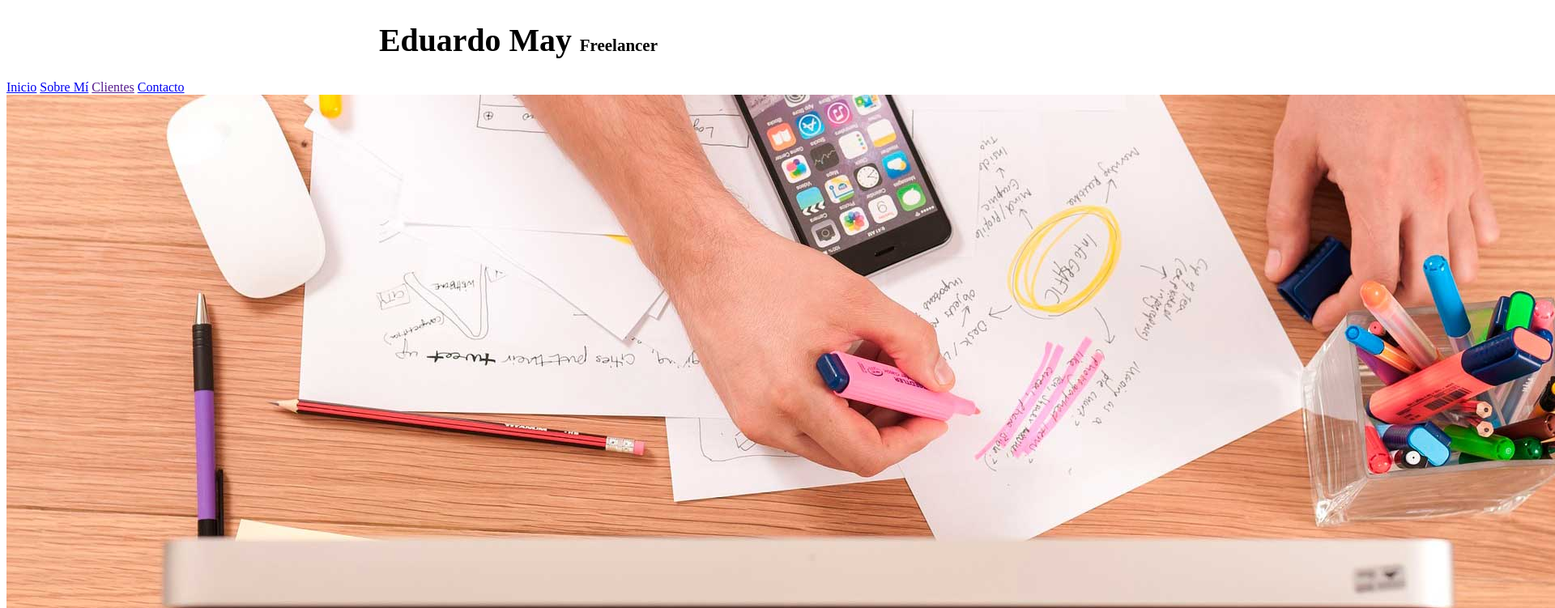
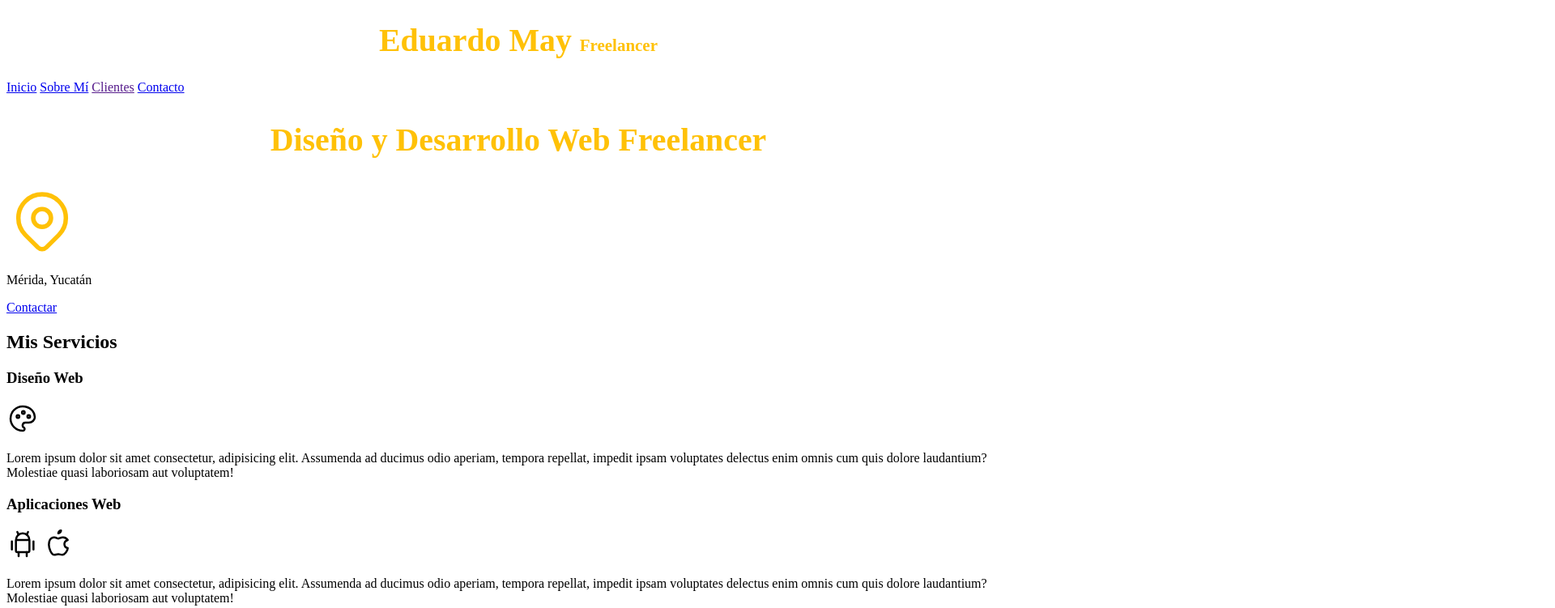
Before and after one commit to Eduardo-May-98/Sitio-Freelancer, a plain HTML site: page index.html in a window 1280 px wide. Shown: the top 751 px of the page at 81% size, 1920 px wide, since content can reach past the window. Drawn offline with Linux system fonts and the light colour scheme.

Commit message:
Se agrego una clase al h1

```diff
--- a/css/style.css
+++ b/css/style.css
@@ -1,14 +1,22 @@
+:root{
+    --blanco: #FFFFFF;
+    --oscuro: #212121;
+    --primario: #FFC107;
+    --secundario: #0097A7;
+    --gris: #757575;
+}
+
 html{
     font-size: 65.5%;
 }
 body{
     font-size: 16px; /* 1 rem = 10px*/
 }
-h1{
+.titulo{
     text-align:center;
     font-size: 3.8rem;
+    color: var(--primario);
 }
-
-span{
+.titulo span{
     font-size: 2rem;
 }
--- a/index.html
+++ b/index.html
@@ -10,7 +10,7 @@
 </head>
 <body>
     <header>
-        <h1>Eduardo May <span>Freelancer</span></h1>
+        <h1 class="titulo">Eduardo May <span>Freelancer</span></h1>
     </header>
 
 
@@ -21,10 +21,8 @@
         <a href="#">Contacto</a>
     </nav>
 
-    <img src="img/hero.jpg" alt="">
-
     <section>
-        <h2>Diseño y Desarrollo Web Freelancer</h2>
+        <h2 class="titulo">Diseño y Desarrollo Web Freelancer</h2>
 
             <svg xmlns="http://www.w3.org/2000/svg" class="icon icon-tabler icon-tabler-map-pin" width="88" height="88" viewBox="0 0 24 24" stroke-width="1.5" stroke="#ffc107" fill="none" stroke-linecap="round" stroke-linejoin="round">
                 <path stroke="none" d="M0 0h24v24H0z" fill="none"/>
```
